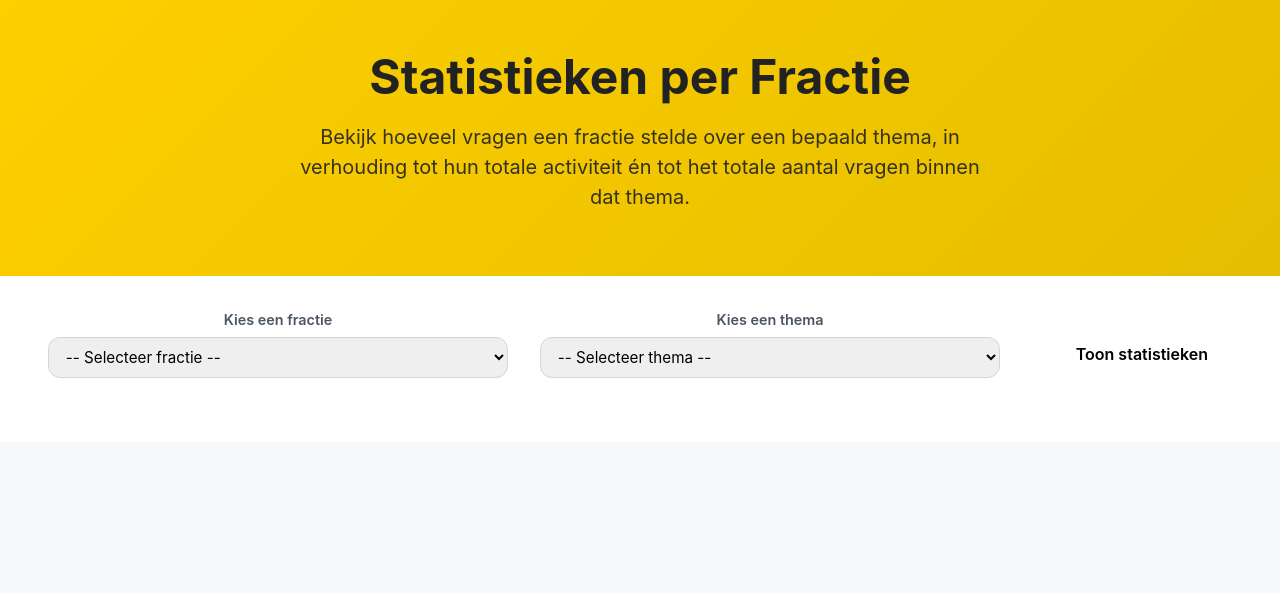
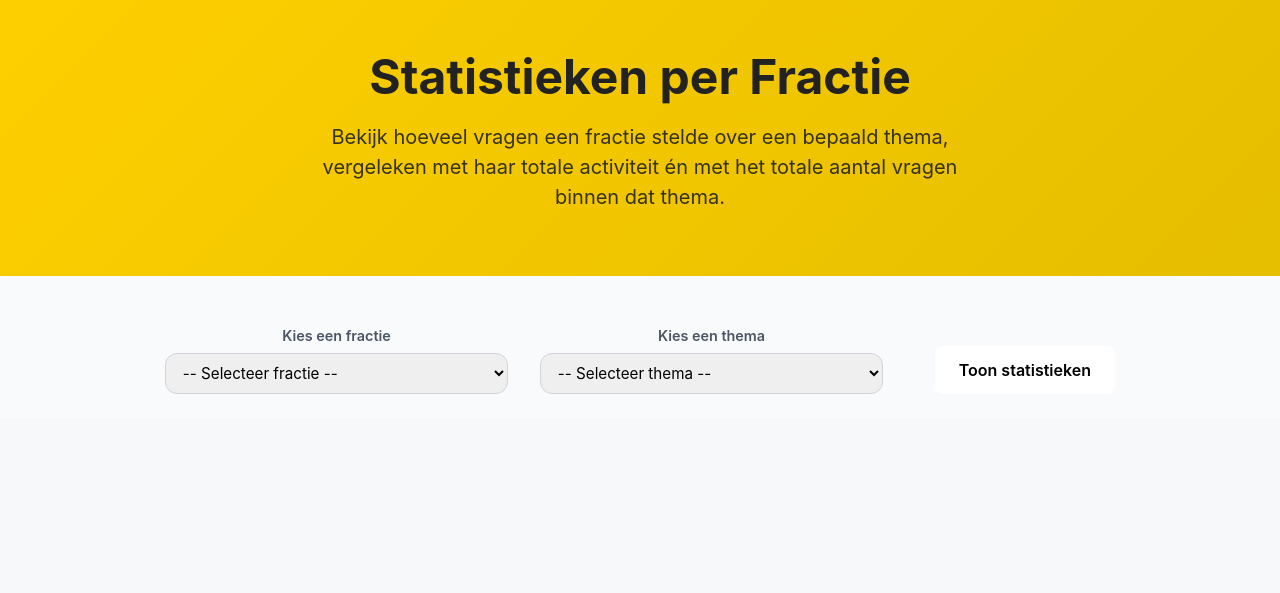
Before and after one commit to A-D-DBS-application/web-application-2025-group-8, a Flask app: page /statistieken/fractie in a window 1280 px wide. Shown: the part 64-657 px from the top of the page. Run offline with Flask 3, Linux system fonts and the light colour scheme; data that the repository does not hold is empty.

Commit message:
geen java fractie

```diff
--- a/app/routes.py
+++ b/app/routes.py
@@ -166,57 +166,65 @@ def statistieken_thema_netwerk():
 
 
 # --- STATISTIEKEN PER FRACTIE ---
-@main.route('/statistieken/fractie')
+@main.route('/statistieken/fractie', methods=['GET'])
 def statistieken_fractie():
-    """Toont dropdowns om fractie en thema te kiezen."""
-    from app.models import Fractie, Thema
+    from app.models import Fractie, Thema, Persoonfunctie
+
+    # dropdowndata
     fracties = db.session.query(Fractie).order_by(Fractie.naam.asc()).all()
     themas = db.session.query(Thema).order_by(Thema.naam.asc()).all()
-    return render_template('statistieken_fracties.html', fracties=fracties, themas=themas)
 
+    fractie_id = request.args.get("fractie")
+    thema_id = request.args.get("thema")
 
-@main.route("/statistieken/fractie/data/<uuid:fractie_id>/<uuid:thema_id>")
-def statistieken_fractie_data(fractie_id, thema_id):
-    """Geeft statistieken over 1 fractie en 1 thema."""
-    from app.models import Persoonfunctie  # om circular import te vermijden
+    resultaat = None
 
-    # Totaal aantal vragen van de fractie
-    totaal_vragen_fractie = (
-        db.session.query(SchriftelijkeVragen)
-        .join(Persoonfunctie, SchriftelijkeVragen.id_prsfnc_vs == Persoonfunctie.id)
-        .filter(Persoonfunctie.id_frc == fractie_id)
-        .count()
+    if fractie_id and thema_id:
+        # totaal aantal vragen van deze fractie
+        totaal_vragen_fractie = (
+            db.session.query(SchriftelijkeVragen)
+            .join(Persoonfunctie, SchriftelijkeVragen.id_prsfnc_vs == Persoonfunctie.id)
+            .filter(Persoonfunctie.id_frc == fractie_id)
+            .count()
+        )
+
+        # aantal vragen van fractie over dit thema
+        thema_vragen_fractie = (
+            db.session.query(SchriftelijkeVragen)
+            .join(Persoonfunctie, SchriftelijkeVragen.id_prsfnc_vs == Persoonfunctie.id)
+            .join(ThemaKoppeling, ThemaKoppeling.id_schv == SchriftelijkeVragen.id)
+            .filter(Persoonfunctie.id_frc == fractie_id)
+            .filter(ThemaKoppeling.id_thm == thema_id)
+            .count()
+        )
+
+        # totaal aantal vragen over dit thema (alle fracties)
+        totaal_vragen_thema = (
+            db.session.query(SchriftelijkeVragen)
+            .join(ThemaKoppeling, ThemaKoppeling.id_schv == SchriftelijkeVragen.id)
+            .filter(ThemaKoppeling.id_thm == thema_id)
+            .count()
+        )
+
+        perc_van_fractie = round((thema_vragen_fractie / totaal_vragen_fractie) * 100, 2) if totaal_vragen_fractie else 0
+        perc_van_thema = round((thema_vragen_fractie / totaal_vragen_thema) * 100, 2) if totaal_vragen_thema else 0
+
+        resultaat = {
+            "totaal_vragen_fractie": totaal_vragen_fractie,
+            "thema_vragen_fractie": thema_vragen_fractie,
+            "totaal_vragen_thema": totaal_vragen_thema,
+            "perc_van_fractie": perc_van_fractie,
+            "perc_van_thema": perc_van_thema
+        }
+
+    return render_template(
+        "statistieken_fracties.html",
+        fracties=fracties,
+        themas=themas,
+        fractie_id=fractie_id,
+        thema_id=thema_id,
+        resultaat=resultaat
     )
-
-    # Aantal vragen van deze fractie over dit thema
-    thema_vragen_fractie = (
-        db.session.query(SchriftelijkeVragen)
-        .join(Persoonfunctie, SchriftelijkeVragen.id_prsfnc_vs == Persoonfunctie.id)
-        .join(ThemaKoppeling, ThemaKoppeling.id_schv == SchriftelijkeVragen.id)
-        .filter(Persoonfunctie.id_frc == fractie_id)
-        .filter(ThemaKoppeling.id_thm == thema_id)
-        .count()
-    )
-
-    # Totaal aantal vragen over dit thema (alle fracties samen)
-    totaal_vragen_thema = (
-        db.session.query(SchriftelijkeVragen)
-        .join(ThemaKoppeling, ThemaKoppeling.id_schv == SchriftelijkeVragen.id)
-        .filter(ThemaKoppeling.id_thm == thema_id)
-        .count()
-    )
-
-    # Berekeningen
-    perc_van_fractie = round((thema_vragen_fractie / totaal_vragen_fractie) * 100, 2) if totaal_vragen_fractie else 0
-    perc_van_thema = round((thema_vragen_fractie / totaal_vragen_thema) * 100, 2) if totaal_vragen_thema else 0
-
-    return jsonify({
-        "totaal_vragen_fractie": totaal_vragen_fractie,
-        "thema_vragen_fractie": thema_vragen_fractie,
-        "perc_van_fractie": perc_van_fractie,
-        "totaal_vragen_thema": totaal_vragen_thema,
-        "perc_van_thema": perc_van_thema
-    })
 
 
 @main.route("/statistieken/personen")
--- a/app/templates/statistieken_fracties.html
+++ b/app/templates/statistieken_fracties.html
@@ -5,82 +5,65 @@
 <section class="hero">
   <h1 class="hero-title">Statistieken per Fractie</h1>
   <p class="hero-subtitle">
-    Bekijk hoeveel vragen een fractie stelde over een bepaald thema, in verhouding tot hun totale activiteit én tot het totale aantal vragen binnen dat thema.
+    Bekijk hoeveel vragen een fractie stelde over een bepaald thema,
+    vergeleken met haar totale activiteit én met het totale aantal vragen binnen dat thema.
   </p>
 </section>
 
-<!-- SELECTIESECTIE -->
-<section class="table-section">
-  <div class="table-container" style="text-align:center;">
-
-    <!-- Filters -->
-    <div class="filters-form" style="justify-content:center;">
+<!-- FORMULIER -->
+<section class="info-section">
+  <div class="info-container" style="max-width:950px; margin:auto;">
+    <form method="get" action="{{ url_for('main.statistieken_fractie') }}" class="filters-form" style="margin-top:1.5rem;">
       <div class="filter-field">
-        <label for="fractieSelect">Kies een fractie</label>
-        <select id="fractieSelect">
+        <label for="fractie">Kies een fractie</label>
+        <select name="fractie" id="fractie">
           <option value="">-- Selecteer fractie --</option>
           {% for f in fracties %}
-            <option value="{{ f.id }}">{{ f.naam }}</option>
+            <option value="{{ f.id }}" {% if fractie_id == f.id|string %}selected{% endif %}>{{ f.naam }}</option>
           {% endfor %}
         </select>
       </div>
 
       <div class="filter-field">
-        <label for="themaSelect">Kies een thema</label>
-        <select id="themaSelect">
+        <label for="thema">Kies een thema</label>
+        <select name="thema" id="thema">
           <option value="">-- Selecteer thema --</option>
           {% for t in themas %}
-            <option value="{{ t.id }}">{{ t.naam }}</option>
+            <option value="{{ t.id }}" {% if thema_id == t.id|string %}selected{% endif %}>{{ t.naam }}</option>
           {% endfor %}
         </select>
       </div>
 
       <div class="filter-field filter-field-button">
-        <button id="toonBtn" class="btn">Toon statistieken</button>
+        <button type="submit" class="btn">Toon statistieken</button>
       </div>
+    </form>
+  </div>
+</section>
+
+<!-- RESULTATEN IN KAARTVORM -->
+{% if resultaat %}
+<section class="table-section" style="text-align:center;">
+  <h2 style="font-size:1.5rem; margin-bottom:2rem;">Resultaten</h2>
+
+  <div style="display:flex; justify-content:center; flex-wrap:wrap; gap:2rem;">
+
+    <!-- Blok 1: Deze fractie -->
+    <div style="flex:1; min-width:280px; max-width:400px; background:#f9fafb; border-radius:12px; padding:1.5rem; box-shadow:0 2px 5px rgba(0,0,0,0.1);">
+      <h3 style="text-transform:uppercase; font-size:0.9rem; letter-spacing:0.05em; color:#6b7280;">Deze fractie</h3>
+      <p style="margin-top:1rem;"><strong>Aantal vragen over dit thema:</strong> {{ resultaat.thema_vragen_fractie }}</p>
+      <p><strong>% van totale vragen fractie:</strong> {{ resultaat.perc_van_fractie }}%</p>
     </div>
 
-    <!-- Resultaat -->
-    <div id="resultaat" style="max-width:700px; margin:2rem auto; text-align:left;"></div>
+    <!-- Blok 2: Alle fracties -->
+    <div style="flex:1; min-width:280px; max-width:400px; background:#f9fafb; border-radius:12px; padding:1.5rem; box-shadow:0 2px 5px rgba(0,0,0,0.1);">
+      <h3 style="text-transform:uppercase; font-size:0.9rem; letter-spacing:0.05em; color:#6b7280;">Alle fracties</h3>
+      <p style="margin-top:1rem;"><strong>Totaal aantal vragen in dit thema:</strong> {{ resultaat.totaal_vragen_thema }}</p>
+      <p><strong>% van alle themavragen:</strong> {{ resultaat.perc_van_thema }}%</p>
+    </div>
 
   </div>
 </section>
-
-<!-- SCRIPT -->
-<script>
-document.getElementById("toonBtn").addEventListener("click", async () => {
-  const fractieId = document.getElementById("fractieSelect").value;
-  const themaId = document.getElementById("themaSelect").value;
-
-  if (!fractieId || !themaId) {
-    alert("Selecteer zowel een fractie als een thema.");
-    return;
-  }
-
-  const resp = await fetch(`/statistieken/fractie/data/${fractieId}/${themaId}`);
-  const data = await resp.json();
-
-  document.getElementById("resultaat").innerHTML = `
-    <div class="result-card">
-      <h3 class="section-title" style="font-size:1.3rem; margin-bottom:1rem;">Resultaten</h3>
-      <div style="display:flex; flex-wrap:wrap; gap:1.5rem;">
-
-        <div class="result-block" style="flex:1; min-width:280px;">
-          <h4>Deze fractie</h4>
-          <p><strong>Aantal vragen over dit thema:</strong> ${data.thema_vragen_fractie}</p>
-          <p><strong>% van totale vragen fractie:</strong> ${data.perc_van_fractie}%</p>
-        </div>
-
-        <div class="result-block" style="flex:1; min-width:280px;">
-          <h4>Alle fracties</h4>
-          <p><strong>Totaal aantal vragen in dit thema:</strong> ${data.totaal_vragen_thema}</p>
-          <p><strong>% van alle themavragen:</strong> ${data.perc_van_thema}%</p>
-        </div>
-
-      </div>
-    </div>
-  `;
-});
-</script>
+{% endif %}
 
 {% endblock %}
```
